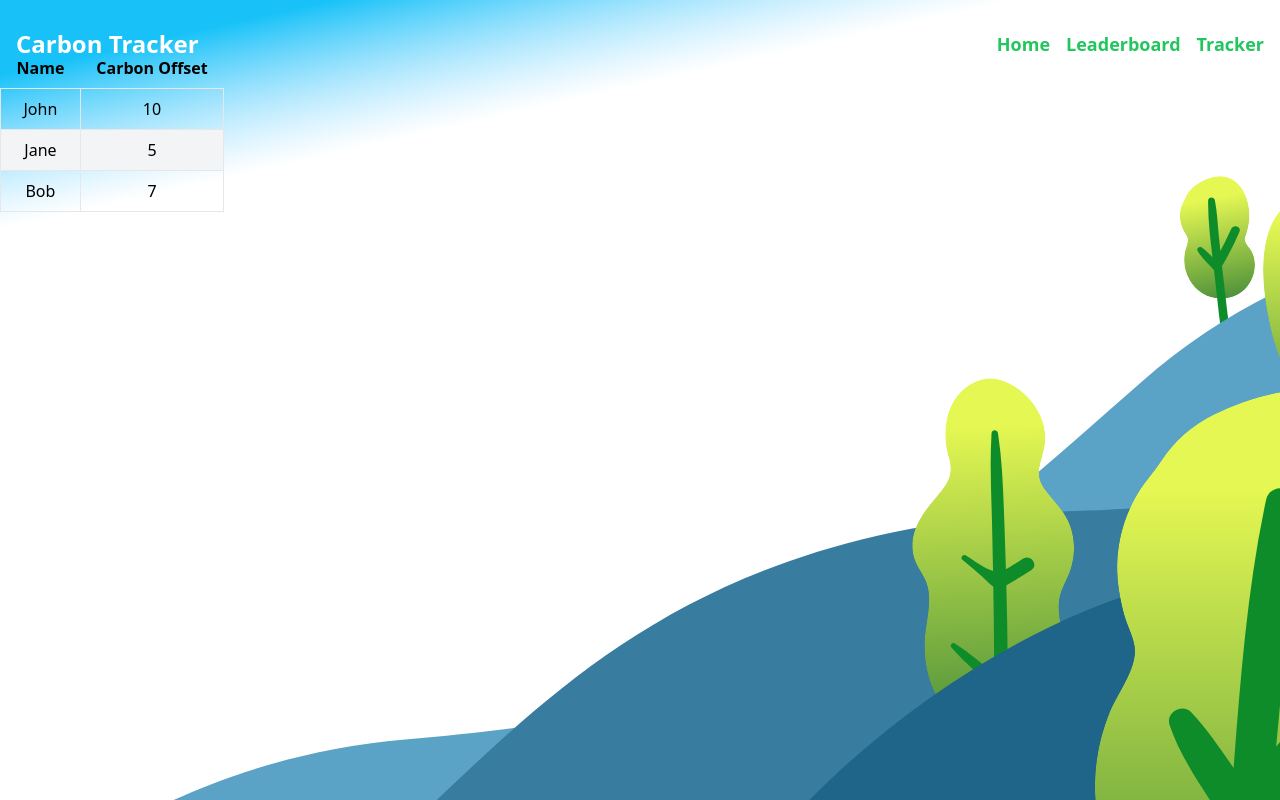
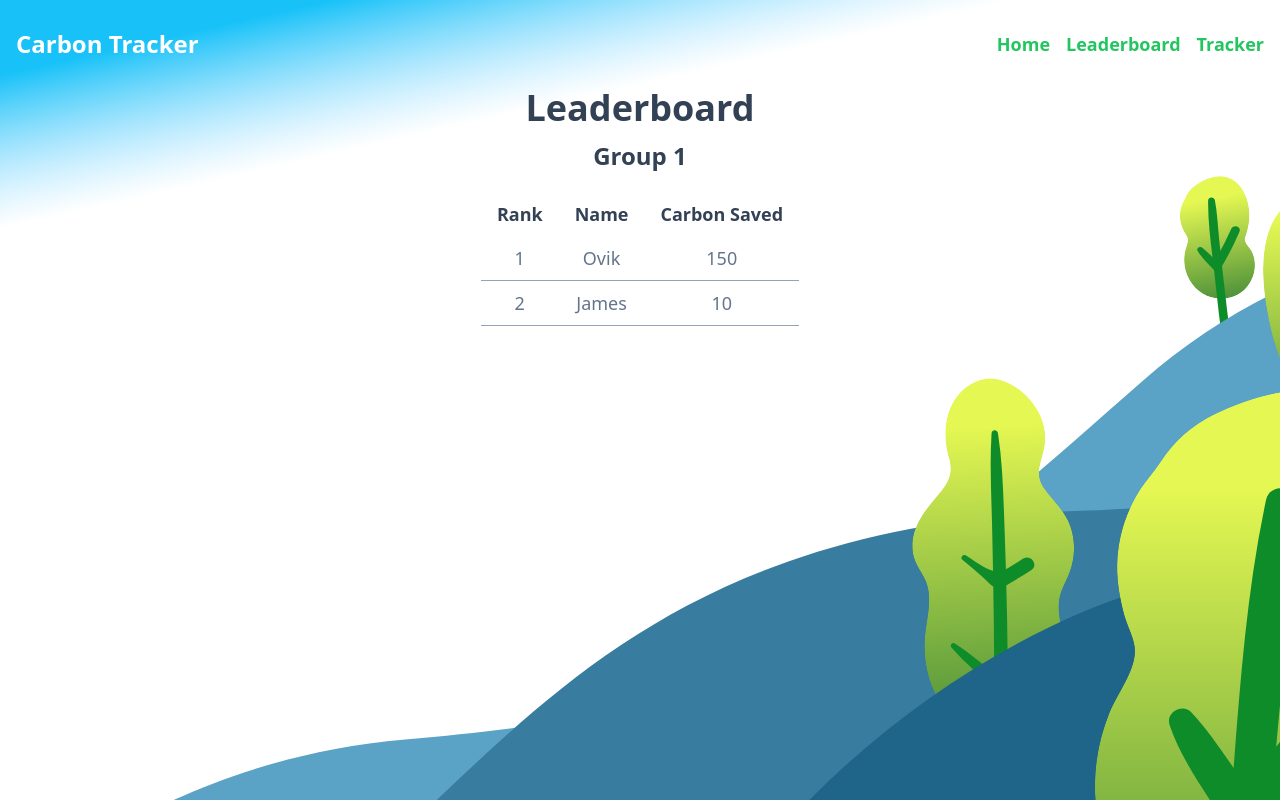
Before and after one commit to Ovikx/carbon-compass, a React (Vite) app: page /leaderboard in a window 1280 px wide. Built offline with nearby package versions, Linux system fonts and the light colour scheme.

Commit message:
Did leaderboard

```diff
--- a/package.json
+++ b/package.json
@@ -20,7 +20,8 @@
     "react": "^18.2.0",
     "react-dom": "^18.2.0",
     "react-leaflet": "^4.2.1",
-    "react-router-dom": "^6.16.0"
+    "react-router-dom": "^6.16.0",
+    "react-spinners": "^0.13.8"
   },
   "devDependencies": {
     "@types/googlemaps": "^3.43.3",
--- a/src/firebase/user.ts
+++ b/src/firebase/user.ts
@@ -1,22 +1,26 @@
-import { doc, getDoc, setDoc } from 'firebase/firestore';
-import { firestore } from '../main.tsx';
-import { User } from '../model/User.ts';
+import { doc, getDoc, setDoc } from "firebase/firestore";
+import { firestore } from "../main.tsx";
+import { User } from "../model/User.ts";
 
 export async function getUser(id: string): Promise<User | null> {
-  const userDocumentRef = doc(firestore, 'user', id);
+  const userDocumentRef = doc(firestore, "users", id);
   const userDocument = await getDoc(userDocumentRef);
 
   if (userDocument.exists() && userDocument.data()) {
-      return new User(id, userDocument.data().leaderboard, userDocument.data().carbonSaved);
+    return new User(
+      id,
+      userDocument.data().leaderboard,
+      userDocument.data().carbonSaved,
+    );
   } else {
-      return null;
+    return null;
   }
 }
 
 export async function saveUser(user: User) {
-  const userDocumentRef = doc(firestore, 'user', user.id);
+  const userDocumentRef = doc(firestore, "user", user.id);
   await setDoc(userDocumentRef, {
-      leaderboard: user.leaderboard,
-      carbonSaved: user.carbonSaved,
+    leaderboard: user.leaderboard,
+    carbonSaved: user.carbonSaved,
   });
 }
--- a/src/pages/Leaderboard.tsx
+++ b/src/pages/Leaderboard.tsx
@@ -1,32 +1,59 @@
+import { useState, useEffect } from "react";
+import { getUsersFromLeaderboard } from "../firebase/controller";
+import { User } from "../model/User";
+import ClipLoader from "react-spinners/ClipLoader";
+
 export function Leaderboard() {
   // leaderboard page for users to see how they compare to others
-
+  // getUsersFromLeaderboard("group 1")
+  const [users, updateUsers] = useState<User[] | null>();
+  useEffect(() => {
+    const getData = async () => {
+      const userList = [new User("Ovik", "", 150), new User("James", "", 10)]; //await getUsersFromLeaderboard("group 1");
+      updateUsers(userList);
+    };
+    getData();
+  }, []);
+  if (!users) {
+    return (
+      <div>
+        <h1>Loading...</h1>
+        <ClipLoader color={"#ffffff"} loading={!users} size={150} />
+      </div>
+    );
+  }
   return (
-    <div className="flex flex-col">
-      <div>
-        <table className="table-auto">
+    users && (
+      <div className="flex flex-col">
+        <div>
+          <h1 className="text-4xl text-center text-slate-700 dark:text-slate-400 font-bold mt-10 mb-3">
+            Leaderboard
+          </h1>
+          <h2 className="text-2xl text-center text-slate-700 dark:text-slate-400 font-bold mb-5">
+            Group 1
+          </h2>
+        </div>
+        <table className="table-auto m-auto text-lg border-none">
           <thead>
             <tr>
-              <th className="px-4 py-2">Name</th>
-              <th className="px-4 py-2">Carbon Offset</th>
+              <th className="px-4 py-2 text-slate-700">Rank</th>
+              <th className="px-4 py-2 text-slate-700">Name</th>
+              <th className="px-4 py-2 text-slate-700">Carbon Saved</th>
             </tr>
           </thead>
           <tbody>
-            <tr>
-              <td className="border px-4 py-2">John</td>
-              <td className="border px-4 py-2">10</td>
-            </tr>
-            <tr className="bg-gray-100">
-              <td className="border px-4 py-2">Jane</td>
-              <td className="border px-4 py-2">5</td>
-            </tr>
-            <tr>
-              <td className="border px-4 py-2">Bob</td>
-              <td className="border px-4 py-2">7</td>
-            </tr>
+            {users.map((user: User, index: number) => {
+              return (
+                <tr className="border-b border-slate-400 dark:border-slate-700 p-4 pl-8 text-slate-500 dark:text-slate-400">
+                  <td className="px-4 py-2">{index + 1}</td>
+                  <td className="px-4 py-2">{user.id}</td>
+                  <td className="bpx-4 py-2">{user.carbonSaved}</td>
+                </tr>
+              );
+            })}
           </tbody>
         </table>
       </div>
-    </div>
+    )
   );
 }
```
Also changed, not shown: src/firebase/leaderboard.ts (+8 -7 lines), src/firebase/controller.ts (line endings or trailing spaces), 1 other file (tests, documents, lock files or other folders).
